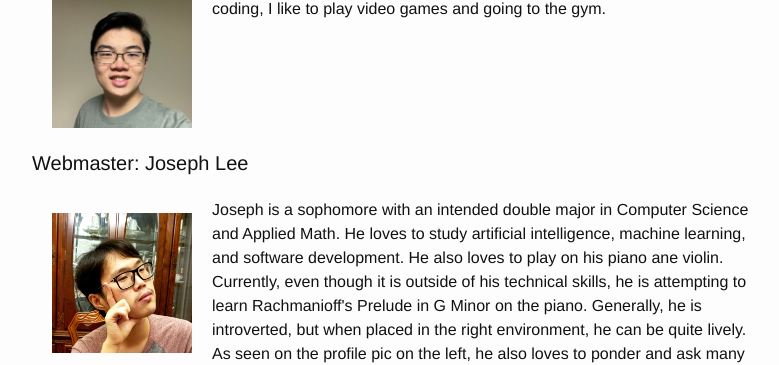
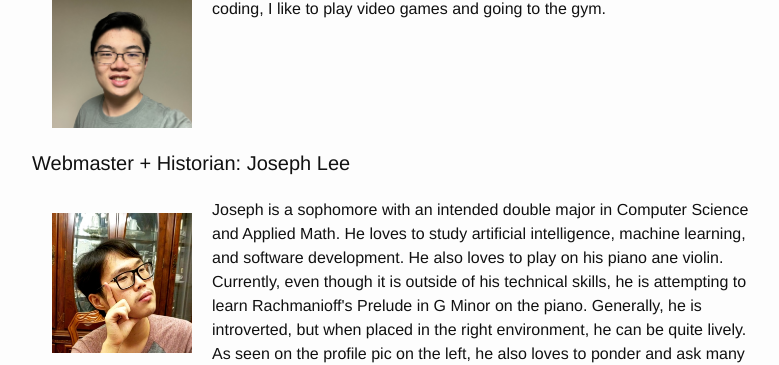
Before and after one commit to ACMWM/acmwm.github.io, a Jekyll site: the page built from _pages/officers.md, in a window 1280 px wide and 900 px high, scrolled down 1440 px. Shown: the part 108-473 px from the top of the window, without its empty margins (238-1017 px from the left). Built offline with Jekyll 4.4.1, drawn with Linux system fonts in a browser that asks for light colours.

Commit message:
Add historian description to webmaster

```diff
--- a/_config.yml
+++ b/_config.yml
@@ -60,10 +60,7 @@ officers:
     bio: >
               Hi, I’m Steven Jia the PR Chair for the 2021 Fall semester. When I’m not coding, I like to play video games and going to the gym.
 
-
-
-
-  - job: Webmaster
+  - job: Webmaster + Historian
     name: Joseph Lee
     pic: joseph.jpg
     bio: >
```
